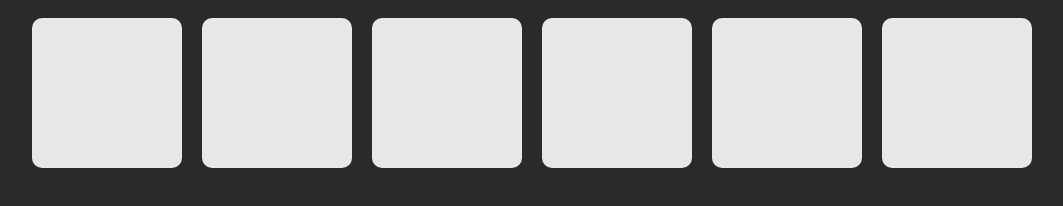
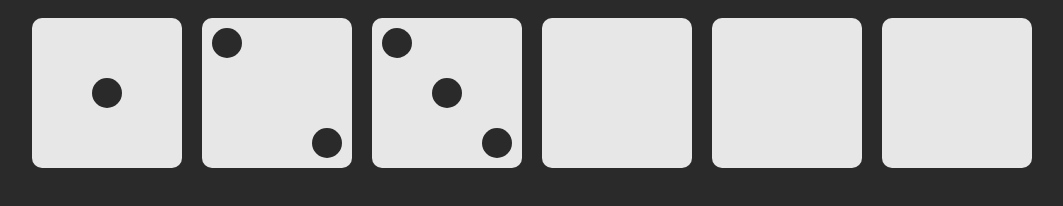
Before and after one commit to jenasancartier/dice-challenge, a plain HTML site: page index.html in a window 1280 px wide. Shown: the whole page, without its empty margins (108-1171 px from the left). Drawn offline with Linux system fonts and the light colour scheme.

Commit message:
complete first three dice

```diff
--- a/css/styles.css
+++ b/css/styles.css
@@ -6,13 +6,71 @@ body {
   background: #2A2A2A;
   display: flex;
   justify-content: center;
+  flex-wrap: wrap;
 }
 
-.first-face, .second-face, .third-face, .fourth-face, .fifth-face, .sixth-face {
-  /*display: flex;*/
+span {
+  background: #2A2A2A;
+  height: 30px;
+  width: 30px;
+  border-radius: 100%;
+}
+
+.first-face,  .fourth-face, .fifth-face, .sixth-face {
+  display: flex;
   background: #E7E7E7;
   height: 150px;
   width: 150px;
   border-radius: 10px;
   margin: 10px;
+  justify-content: center;
 }
+
+.second-face {
+  display: flex;
+  background: #E7E7E7;
+  height: 150px;
+  width: 150px;
+  border-radius: 10px;
+  margin: 10px;
+  justify-content: space-between;
+}
+
+.first-face span:nth-of-type(1) {
+  align-self: center;
+}
+
+.second-face span:nth-of-type(1) {
+  align-self: flex-start;
+  margin: 10px;
+}
+
+.second-face span:nth-of-type(2) {
+  align-self: flex-end;
+  margin: 10px;
+}
+
+.third-face {
+  display: flex;
+  background: #E7E7E7;
+  height: 150px;
+  width: 150px;
+  border-radius: 10px;
+  margin: 10px;
+  justify-content: space-between;
+}
+
+.third-face span:nth-of-type(1) {
+  align-self: flex-start;
+  margin: 10px;
+}
+
+.third-face span:nth-of-type(2) {
+  align-self: center;
+  margin: 10px;
+}
+
+.third-face span:nth-of-type(3) {
+  align-self: flex-end;
+  margin: 10px;
+}
```
